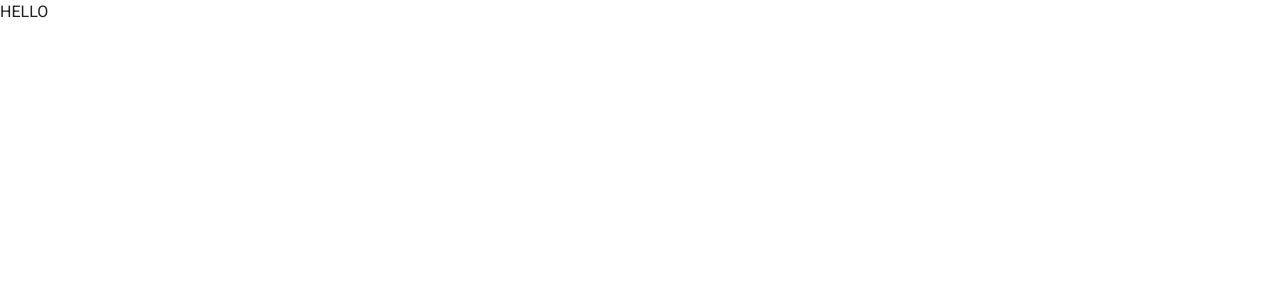
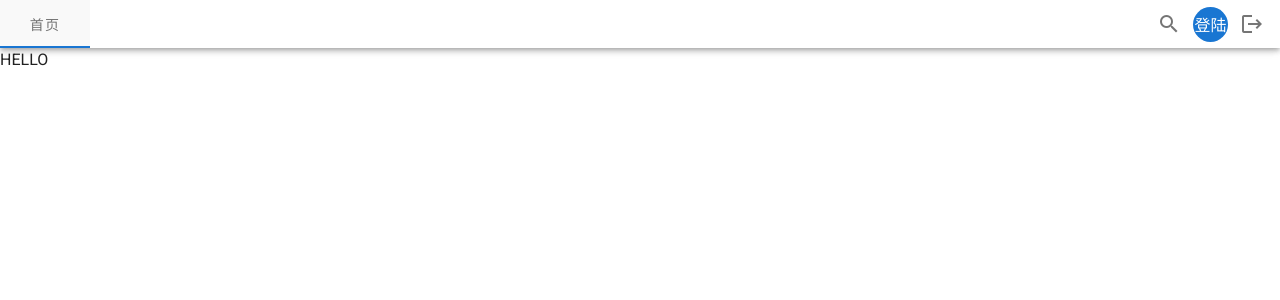
Before and after one commit to zhezhic/blog-frontend, a Vue app: page / in a window 1280 px wide. Shown: the top 300 px of the page. Built offline with nearby package versions, Linux system fonts and the light colour scheme.

Commit message:
create navbar and drawer

```diff
--- a/public/index.html
+++ b/public/index.html
@@ -4,8 +4,8 @@
     <meta charset="utf-8">
     <meta http-equiv="X-UA-Compatible" content="IE=edge">
     <meta name="viewport" content="width=device-width,initial-scale=1.0">
-    <link rel="icon" href="<%= BASE_URL %>favicon.ico">
-    <title><%= htmlWebpackPlugin.options.title %></title>
+    <link rel="icon" href="<%= BASE_URL %>favicon.svg">
+    <title>paper plane</title>
     <link rel="stylesheet" href="https://fonts.googleapis.com/css?family=Roboto:100,300,400,500,700,900">
     <link rel="stylesheet" href="https://cdn.jsdelivr.net/npm/@mdi/font@latest/css/materialdesignicons.min.css">
   </head>
--- a/src/App.vue
+++ b/src/App.vue
@@ -1,5 +1,6 @@
 <template>
   <v-app>
+    <Navbar></Navbar>
     <v-main>
       <router-view/>
     </v-main>
@@ -7,12 +8,18 @@
 </template>
 
 <script>
-
+import Navbar from "./views/Navbar";
 export default {
   name: 'App',
 
   data: () => ({
     //
   }),
+  components:{
+    Navbar,
+  }
 };
 </script>
+<style>
+
+</style>
--- a/src/router/index.js
+++ b/src/router/index.js
@@ -7,6 +7,11 @@ Vue.use(VueRouter)
 const routes = [
   {
     path: '/',
+    name: 'index',
+    component: Home
+  },
+  {
+    path: '/home',
     name: 'Home',
     component: Home
   },
--- /dev/null
+++ b/src/views/Navbar.vue
@@ -0,0 +1,70 @@
+<template>
+  <nav>
+    <v-toolbar dense>
+      <v-app-bar-nav-icon v-if="$vuetify.breakpoint.xs" @click="drawer=!drawer"></v-app-bar-nav-icon>
+      <v-tabs v-show="!$vuetify.breakpoint.xs">
+        <v-tab to="/home">
+          首页
+        </v-tab>
+      </v-tabs>
+      <v-spacer></v-spacer>
+      <v-btn icon>
+        <v-icon>mdi-magnify</v-icon>
+      </v-btn>
+
+      <v-avatar size="35" class="primary" >
+        <span class="white--text">登陆</span>
+      </v-avatar>
+
+      <v-btn icon>
+        <v-icon>mdi-logout</v-icon>
+      </v-btn>
+    </v-toolbar>
+<!--    移动端导航抽屉-->
+    <v-navigation-drawer
+        v-if="$vuetify.breakpoint.xs"
+        v-model="drawer"
+        absolute
+        temporary
+        app
+        width="45%"
+    >
+      <v-list dense nav>
+        <v-list-item-group
+            v-model="group"
+        >
+          <v-list-item
+              active-class="deep-purple--text text--accent-4"
+              to="/home"
+          >
+            <v-list-item-title>首页</v-list-item-title>
+          </v-list-item>
+          <v-list-item to="/home">
+            <v-list-item-title>ddd</v-list-item-title>
+          </v-list-item>
+        </v-list-item-group>
+      </v-list>
+    </v-navigation-drawer>
+  </nav>
+</template>
+
+<script>
+export default {
+  name: "Navbar",
+  data() {
+    return {
+      drawer: false,
+      group: null,
+    }
+  },
+  watch: {
+    group() {
+      this.drawer = false
+    }
+  }
+}
+</script>
+
+<style scoped>
+
+</style>
--- a/vue.config.js
+++ b/vue.config.js
@@ -1,5 +1,7 @@
 module.exports = {
   transpileDependencies: [
     'vuetify'
-  ]
+  ],
+  //关闭eslint语法检查
+  lintOnSave:false
 }
```
Also changed, not shown: public/favicon.svg (added).
